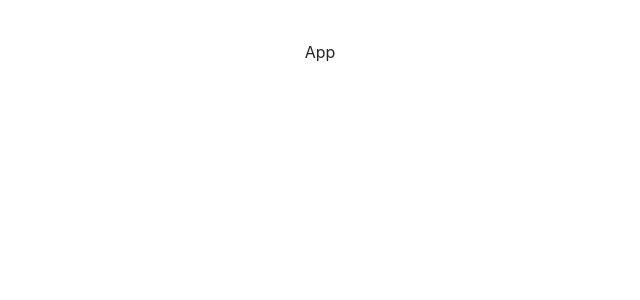
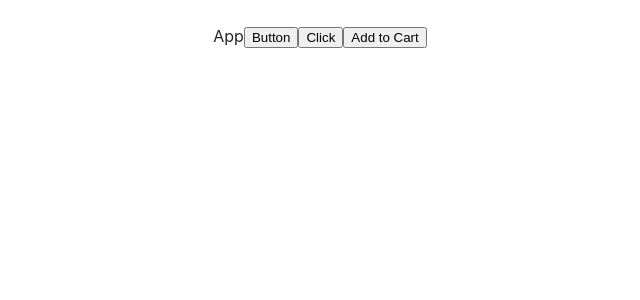
Before and after one commit to lubov-nefed/irina-nik-design-system, a React (Vite) app: page / in a window 1280 px wide. Shown: the top 300 px of the page, without its empty margins (320-960 px from the left). Built offline with nearby package versions, Linux system fonts and the light colour scheme.

Commit message:
feat: add Button component

```diff
--- a/src/App.css
+++ b/src/App.css
@@ -1,6 +1,5 @@
 #root {
-  max-width: 1280px;
   margin: 0 auto;
-  padding: 2rem;
+  padding: 16px 32px;
   text-align: center;
 }
--- a/src/App.tsx
+++ b/src/App.tsx
@@ -1,7 +1,15 @@
 import "./App.css";
+import { Button } from "./components/Button/Button";
 
 function App() {
-  return <>App</>;
+  return (
+    <>
+      App
+      <Button text={"Button"} size="medium" style="primary" />
+      <Button text={"Click"} size="big" style="secondary" />
+      <Button text={"Add to Cart"} size="small" style="tertiary" />
+    </>
+  );
 }
 
 export default App;
--- /dev/null
+++ b/src/components/Button/Button.css
@@ -0,0 +1,3 @@
+.button {
+cursor: pointer;
+}
--- /dev/null
+++ b/src/components/Button/Button.tsx
@@ -0,0 +1,12 @@
+import "./Button.css";
+
+function Button(props: {
+  text: string;
+  size: "medium" | "big" | "small";
+  style: "primary" | "secondary" | "tertiary";
+}) {
+  const className = `button button-${props.size} button-${props.style}`;
+  return <button className={className}>{props.text}</button>;
+}
+
+export { Button };
```
